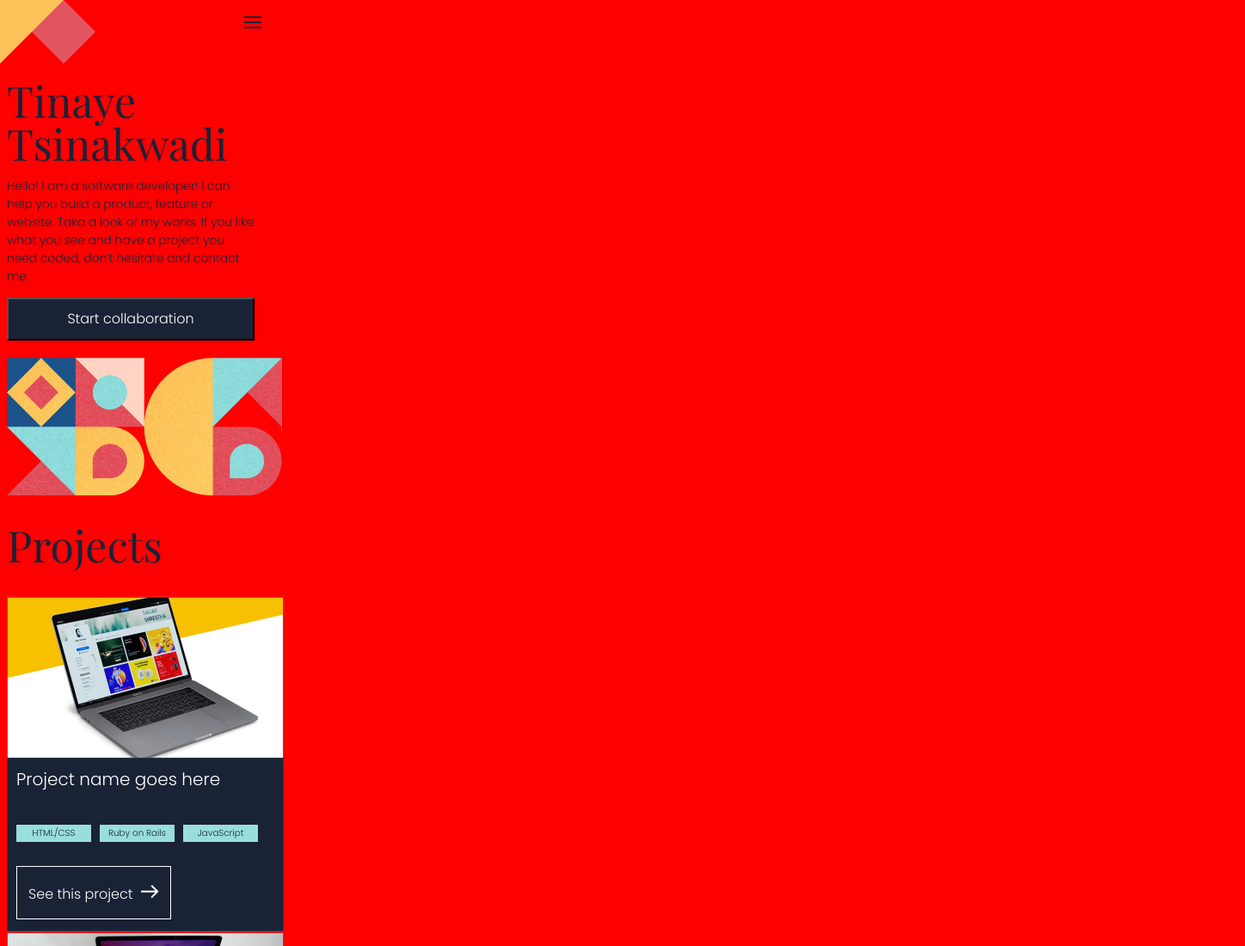
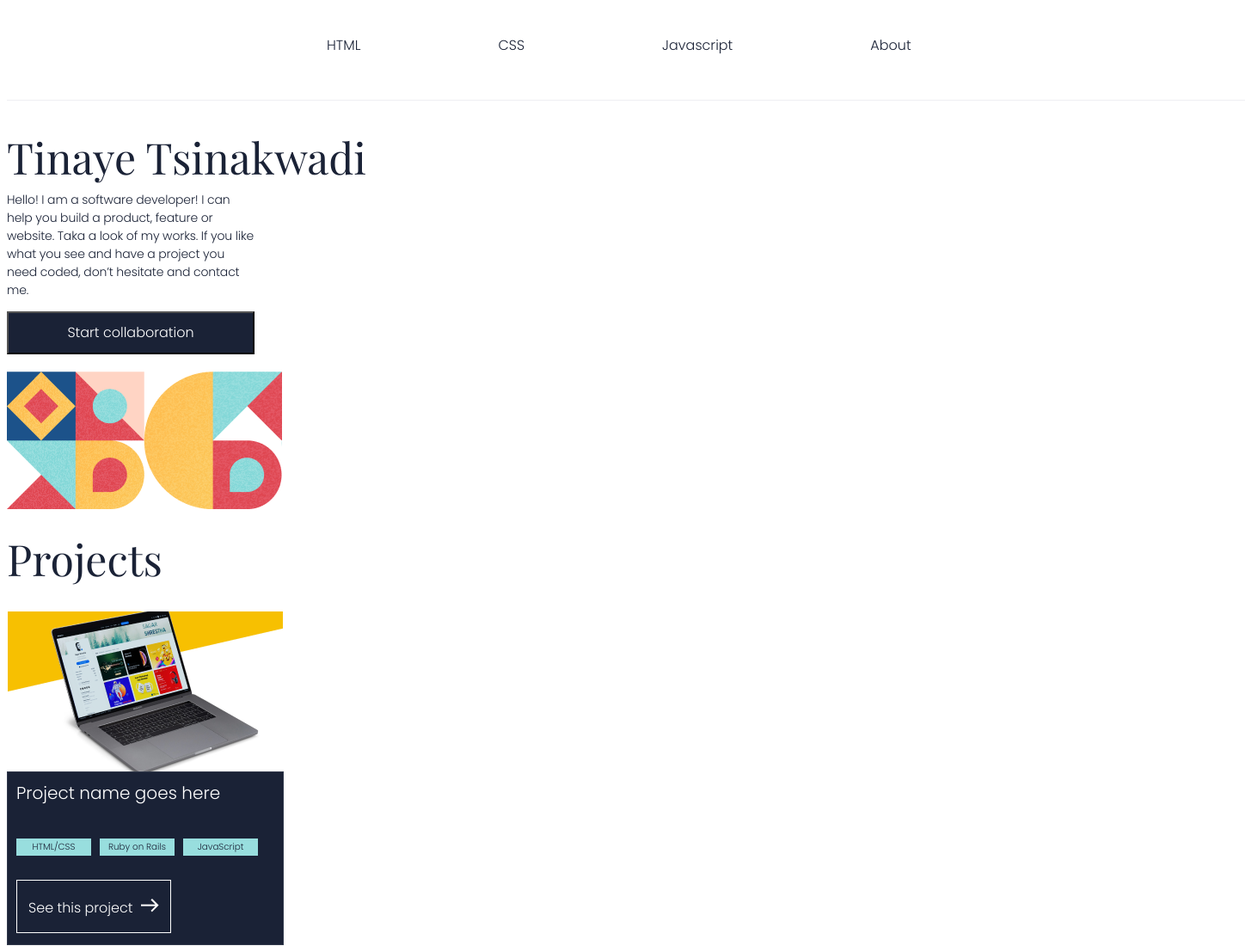
Before and after one commit to tinatsina/web_design_portfolio, a website: page index.html in a window 1280 px wide. Shown: the top 1100 px of the page at 86% size, 1448 px wide, since content can reach past the window. Drawn offline with nearby package versions, Linux system fonts and the light colour scheme.

Commit message:
update style.css, index.html added dessltop navbar

```diff
--- a/index.html
+++ b/index.html
@@ -18,10 +18,12 @@
     <!--- Navigation Header section -->
     <header class="header-container">
         <nav class="navbar">
-            <a href="#">HTML</a>
-            <a href="#">CSS</a>
-            <a href="#">JavaScript</a>
-            <a href="#">Python</a>
+            <ul class="navbar-list">
+                <li class="navbar-list-item">HTML</li>
+                <li class="navbar-list-item">CSS</li>
+                <li class="navbar-list-item">Javascript</li>
+                <li class="navbar-list-item">About</li>
+            </ul>
           </nav>
     </header>
     <!--- Top left/right image section -->
--- a/style/mediaQueries.css
+++ b/style/mediaQueries.css
@@ -1,6 +1,71 @@
 @media screen and (min-width: 768px) {
     body {
-        background-color: red;
-        width: 320px;
+      width: 1440px;
+      background: #FFFFFF;
+      }
+
+      .top-left-image {
+        position: absolute;
+        width: 111px;
+        height: 74px;
+        left: 0;
+        top: 0;
+        background-image: url("../img/00.png");
+        display: none;
+      }
+
+      .top-right-image {
+        position: absolute;
+        width: 20px;
+        height: 14px;
+        left: 284px;
+        top: 19px;
+        background-image: url("../img/02.png");
+        display: none;
+      }
+
+      .navbar {
+        width: 1440px;
+        height: 100px;
+        left: 0px;
+        top: 0px;
+        background: #FFFFFF;
+        box-shadow: 0px 0.5px 0px #DDDFE6;
+      }
+
+      .navbar-list {
+        width: 1040px;
+        left: 536px;
+        top: 62px;
+        list-style: none;
+        padding-left: 15%;
+        padding-top: 25px;
+      }
+
+      .navbar-list-item {
+        width: 300px;
+        height: 24px;
+        left: 741px;
+        top: 38px;
+        font-family: 'Poppins';
+        font-style: normal;
+        font-weight: 400;
+        font-size: 16px;
+        line-height: 24px;
+        text-align: right;
+        color: #1A2236;
+        display: inline;
+        padding-left: 15%;
+      }
+
+      .developer-name {
+        font-family: 'Playfair Display', serif;
+        padding-top: 0px;
+        font-style: normal;
+        font-weight: 400;
+        font-size: 50px;
+        line-height: 100%;
+        margin-bottom: 0;
+        color: #1a2236;
       }
     }
--- a/style/style.css
+++ b/style/style.css
@@ -4,12 +4,23 @@
       width: 320px;
       margin: auto;
     }
+
+    .developer-name {
+      font-family: 'Playfair Display', serif;
+      padding-top: 50px;
+      font-style: normal;
+      font-weight: 400;
+      font-size: 50px;
+      line-height: 100%;
+      margin-bottom: 0;
+      color: #1a2236;
     }
 
     .navbar {
       padding-top: 10px;
       padding-bottom: 10px;
       display: none;
+    }
   }
 
 .top-left-image {
@@ -30,16 +41,7 @@
   background-image: url("../img/02.png");
 }
 
-.developer-name {
-  font-family: 'Playfair Display', serif;
-  padding-top: 50px;
-  font-style: normal;
-  font-weight: 400;
-  font-size: 50px;
-  line-height: 100%;
-  margin-bottom: 0;
-  color: #1a2236;
-}
+
 
 .developer-story {
   font-family: 'Poppins', sans-serif;
```
Lines whose indentation alone changed are shown as unchanged.
